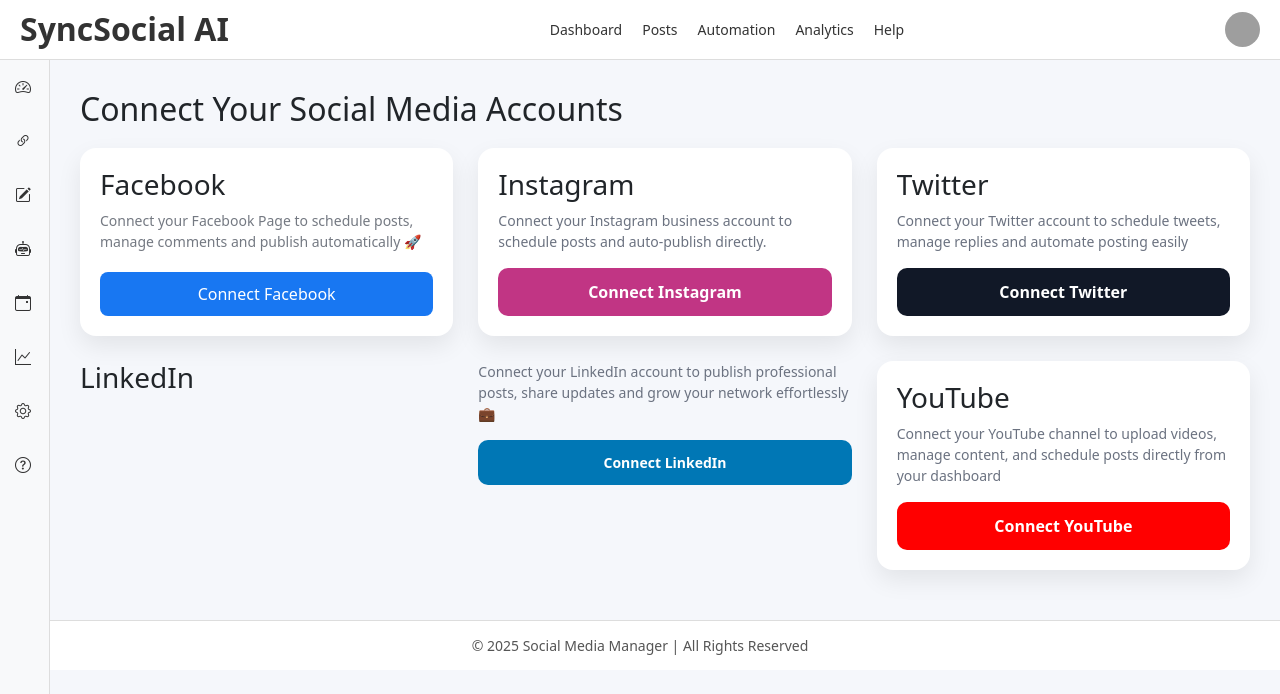
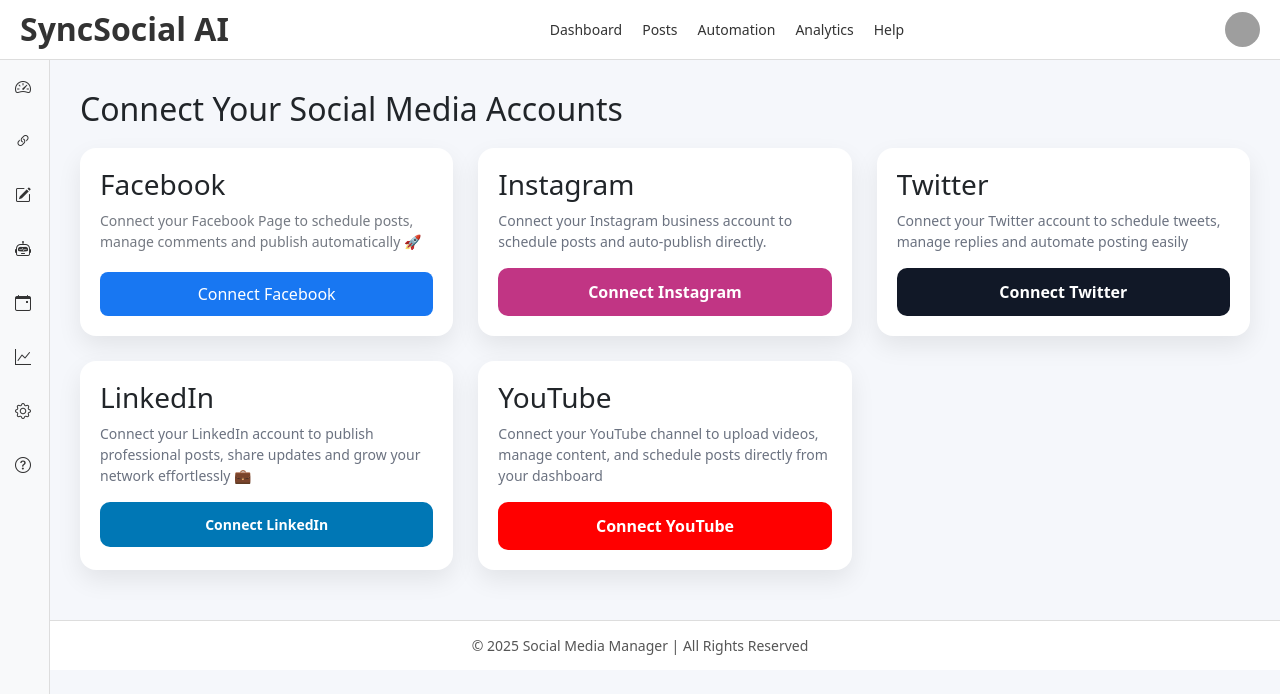
Before and after one commit to SwethaPodhila/automatedpostingsfrontend, a React (Create React App) app: page /dashboard in a window 1280 px wide. Shown: the top 694 px of the page. Built offline with nearby package versions, Linux system fonts and the light colour scheme; grey boxes are pictures that could not be loaded.

Commit message:
dashboard

```diff
--- a/src/pages/Dashboard.jsx
+++ b/src/pages/Dashboard.jsx
@@ -171,7 +171,9 @@
                         <div style={styles.card}><h3>Instagram</h3><InstagramCard account={connected.instagram} connect={connectInstagram} disconnect={disconnectAccount} /></div>
                         <div style={styles.card}><h3>Twitter</h3><TwitterCard account={twitterAccount} connect={connectTwitter} disconnect={disconnectTwitter} /></div>
 
-                        <h3>LinkedIn</h3>
+                        <div style={{ ...styles.card, justifyContent: "flex-start" }}>
+                            <h3 style={{ marginBottom: "8px" }}>LinkedIn</h3>
+
                             <LinkedInCard
                                 connect={() => {
                                     const decoded = jwtDecode(token);
@@ -184,6 +186,7 @@
                                 linkedinAccount={linkedinAccount}
                                 disconnectLinkedIn={disconnectLinkedIn}
                             />
+                        </div>
 
                         <div style={styles.card}><h3>YouTube</h3><YouTubeCard connect={() => window.location.href = `${BACKEND_URL}/social/youtube/auth?user=${userId}`} /></div>
                     </div>
```
Lines whose indentation alone changed are shown as unchanged.
